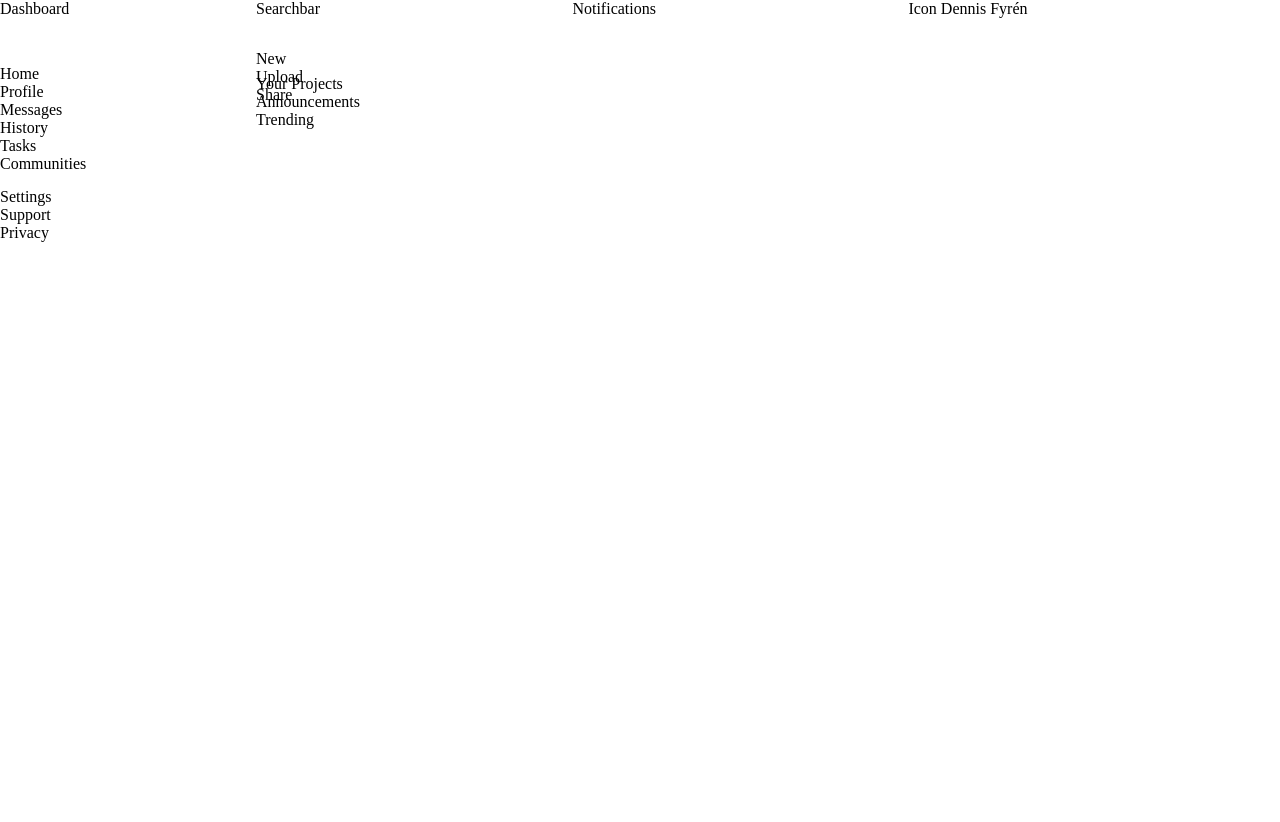
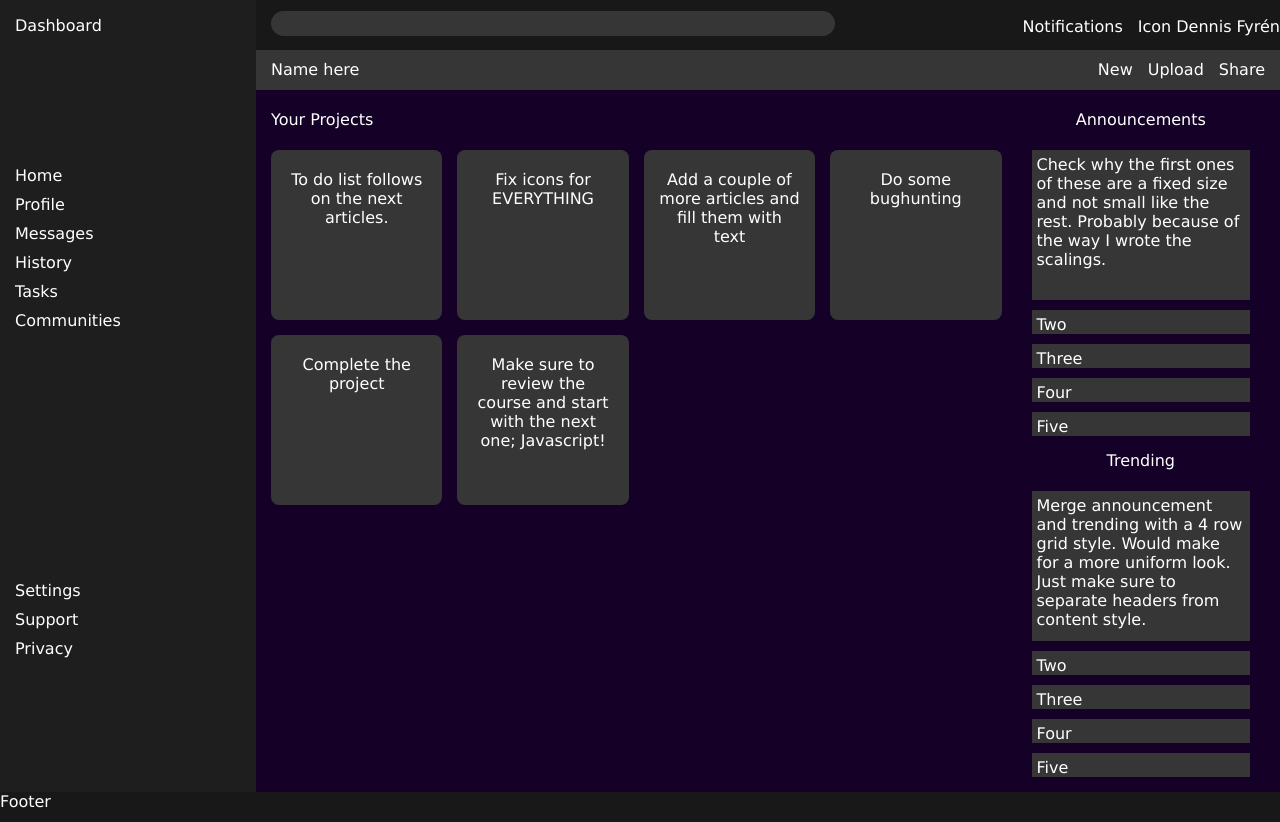
Before and after one commit to dennisfyren/admin-dashboard, a plain HTML site: page index.html in a window 1280 px wide. Before the commit the page ends 800 px from the top, so only its background shows below. Drawn offline with Linux system fonts and the light colour scheme.

Commit message:
Fixed layout and HTML, added style.

```diff
--- a/index.html
+++ b/index.html
@@ -35,7 +35,7 @@
     <div class="content">
       <div class="header">
         <div class="search-bar">
-          <p>Searchbar</p>
+          <input type="text">
         </div>
         <div class="notifications">
           <p>Notifications</p>
@@ -45,7 +45,9 @@
         </div>
       </div>
       <div class="menu">
-        <div class="name"></div>
+        <div class="name">
+          <p>Name here</p>
+        </div>
         <div class="menu-buttons">
           <p>New</p>
           <p>Upload</p>
@@ -54,24 +56,47 @@
       </div>
       <div class="article">
         <div class="article-1">
-          <div class="article-header">Your Projects</div>
-          <div class="article-content"></div>
+          <div class="article-header"><p>Your Projects</p></div>
+          <div class="article-content">
+            <p>To do list follows on the next articles.</p>
+            <p>Fix icons for EVERYTHING</p>
+            <p>Add a couple of more articles and fill them with text</p>
+            <p>Do some bughunting</p>
+            <p>Complete the project</p>
+            <p>Make sure to review the course and start with the next one; Javascript!</p>
+
+          </div>
         </div>
         <div class="article-2">
           <div class="news">
             <div class="news-header">
               <p>Announcements</p>
             </div>
-            <div class="news-content"></div>
+            <div class="news-content">
+              <p>Check why the first ones of these are a fixed size and not small like the rest. Probably because of the way I wrote the scalings.</p>
+              <p>Two</p>
+              <p>Three</p>
+              <p>Four</p>
+              <p>Five</p>
+            </div>
           </div>
           <div class="trending">
             <div class="trending-header">
               <p>Trending</p>
             </div>
-            <div class="trending-content"></div>
+            <div class="trending-content">
+              <p>Merge announcement and trending with a 4 row grid style. Would make for a more uniform look. Just make sure to separate headers from content style.</p>
+              <p>Two</p>
+              <p>Three</p>
+              <p>Four</p>
+              <p>Five</p>
+            </div>
           </div>
         </div>
       </div>
+    </div>
+    <div class="footer">
+      <p>Footer</p>
     </div>
   </div>
 </body>
--- a/style.css
+++ b/style.css
@@ -1,11 +1,30 @@
 * {
   margin: 0;
   padding: 0;
+  box-sizing: border-box;
   list-style: none;
+}
+:root {
+  --main-content-background-color: rgb(21, 1, 39);
+  --main-grid-color: rgb(54, 54, 54);
+  --main-dark-color: rgb(24, 24, 24);
+  --main-dark-color-light: rgb(31, 30, 30);
+  --main-light-color: rgb(155, 155, 155);
+}
+body {
+  background:var(--main-content-background-color);
+  height: 100vh;
+  width: 100vw;
+}
+p:hover, li:hover {
+  cursor: pointer;
 }
 .main-content {
   display: grid;
-  grid-template: 1fr / 1fr 4fr;
+  grid-template: 1fr 30px / 1fr 4fr;
+  color: white;
+  font-family: Verdana, Geneva, Tahoma, sans-serif;
+  height: 100%;
 }
 .sidebar {
   grid-area: 1/1/2/2;
@@ -13,12 +32,20 @@
   grid-template-columns: 1fr;
   grid-template-rows: 50px 1fr 1fr;
   grid-row-gap: 15px;
+  background: var(--main-dark-color-light);
+  box-shadow: 0px 5px var(--main-dark-color);
+  justify-items: start;
+  align-items: center;
+  padding-left: 15px;
 }
 .logo {
   grid-area: 1/1/2/2;
 }
 .tabs {
   grid-area: 2/1/3/2;
+}
+.tabs ul > li, .settings ul > li {
+  padding-top: 10px;
 }
 .settings {
   grid-area: 3/1/4/2;
@@ -27,19 +54,138 @@
   grid-area: 1/2/2/3;
   display: grid;
   grid-template-columns: 1fr;
-  grid-template-rows: 50px 25px 1fr;
+  grid-template-rows: 50px 40px 1fr;
 }
 .header {
   grid-area: 1/1/2/2;
   display: grid;
+  grid-template: 5fr 1fr 1fr / 1fr;
   grid-auto-flow: column;
+  grid-column-gap: 15px;
+  background-color: var(--main-dark-color);
+  align-items: end;
+}
+.search-bar input{
+  grid-area: 1/1/2/2;
+  margin-left: 15px;
+  background-color: var(--main-grid-color);
+  border: 0px;
+  border-radius: 2rem;
+  height: 25px;
+  width: 75%;
+  padding-left: 10%;
+  color: white;
+}
+.search-bar input:focus {
+  background-color: white;
+  color: black;
+}
+.notifications {
+  grid-area: 1/2/2/3;
+}
+.profile {
+  grid-area: 1/3/2/4;
 }
 .menu {
   grid-area: 2/1/3/2;
+  display: grid;
+  grid-template: 1fr / 2fr 5fr;
+  grid-auto-flow: column;
+  padding-left: 15px;
+  padding-top: 10px;
+  background-color: var(--main-grid-color)
 }
 .menu-buttons {
   display: grid;
+  grid-auto-flow: column;
+  justify-content: end;
+  gap: 15px;
+}
+.menu-buttons > p:last-of-type {
+  margin-right: 15px;
 }
 .article {
+  margin-top: 20px;
   grid-area: 3/1/4/2;
+  display: grid;
+  grid-template-rows: 1fr;
+  grid-template-columns: 3fr 1fr;
+  padding-right: 15px;
+  padding-left: 15px;
 }
+.article-1 {
+  grid-area: 1/1/2/2;
+  display: grid;
+  grid-template: 25px 1fr / 1fr;
+  overflow: scroll;
+}
+.article-content {
+  display: grid;
+  grid-template-columns: repeat(auto-fill, minmax(170px, 1fr));
+  grid-template-rows: 170px;
+  grid-auto-rows: 170px;
+  grid-gap: 15px;
+  padding-right: 15px;
+  padding-top: 15px;
+  padding-bottom: 15px;
+}
+.article-content > * {
+  background-color: var(--main-grid-color);
+  border-radius: 0.5rem;
+  text-align: center;
+  padding-right: 15px;
+  padding-left: 15px;
+  padding-top: 20px;
+  transition: all 0.2s;
+}
+.article-content > *:hover{
+  height: 110%;
+  width: 110%;
+  z-index: 10;
+  background-color: var(--main-light-color);
+  border: 3px solid var(--main-light-color);
+  color: black;
+  font-size: 110%;
+  box-shadow: 10px 10px rgba(27, 27, 27, 0.137);
+}
+.article-2 {
+  grid-area: 1/2/2/3;
+  display: grid;
+  justify-content: end;
+  grid-template-columns: 1fr;
+  grid-template-rows: 1fr 1fr;
+  padding-left: 15px;
+  padding-right: 15px;
+}
+.news {
+  grid-area: 1/1/2/2;
+}
+.trending {
+  grid-area: 2/1/3/2;
+}
+.news, .trending {
+  display: grid;
+  justify-items: center;
+  grid-template-columns: 1fr;
+  grid-template-rows: 25px 1fr;
+}
+.news-content, .trending-content {
+  display: grid;
+  grid-template-rows: 150px;
+  grid-template-columns: minmax(160px, 1fr);
+  grid-gap: 10px;
+  padding-top: 15px;
+  padding-bottom: 15px;
+  overflow-y: auto;
+}
+.news-content > p, .trending-content > p {
+  background-color: rgb(54, 54, 54);
+  padding-top: 5px;
+  padding-right: 5px;
+  padding-left: 5px;
+  overflow: auto;
+}
+.footer {
+  grid-area: 2/1/3/3;
+  background-color: rgb(24, 24, 24);
+}
```
